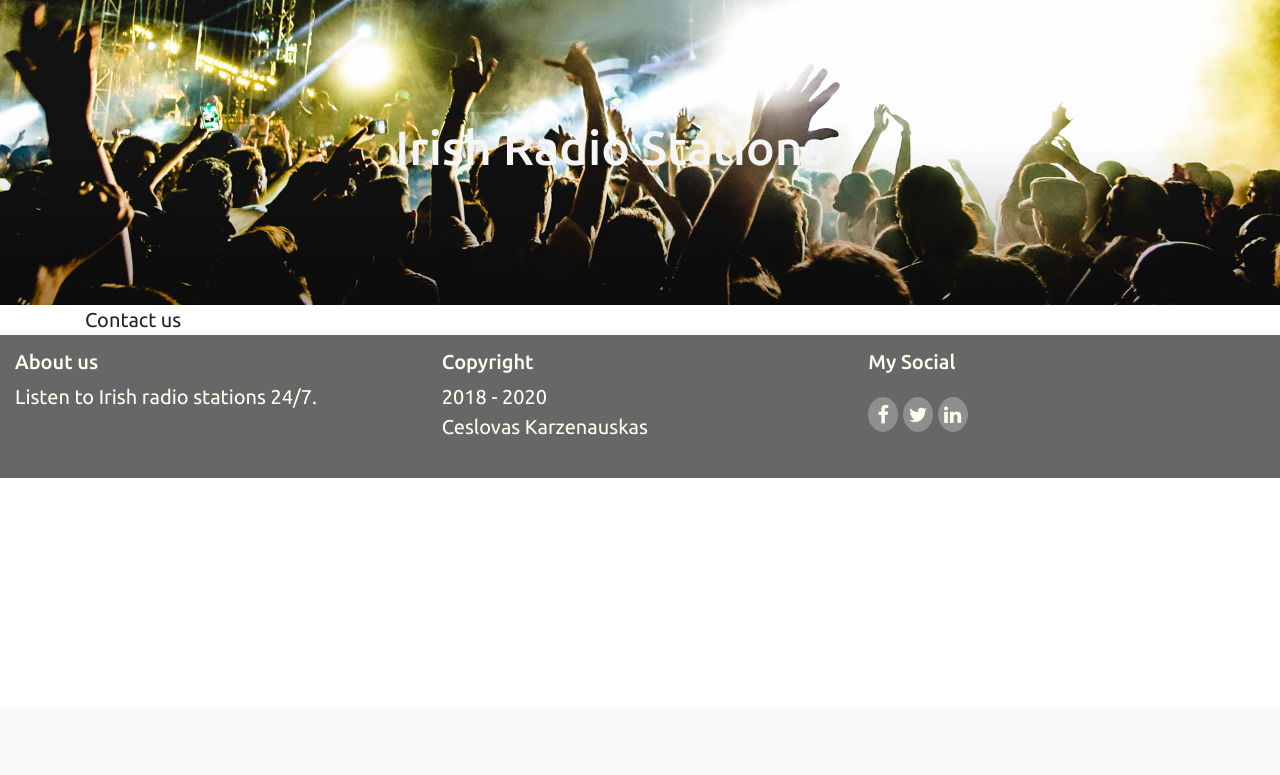
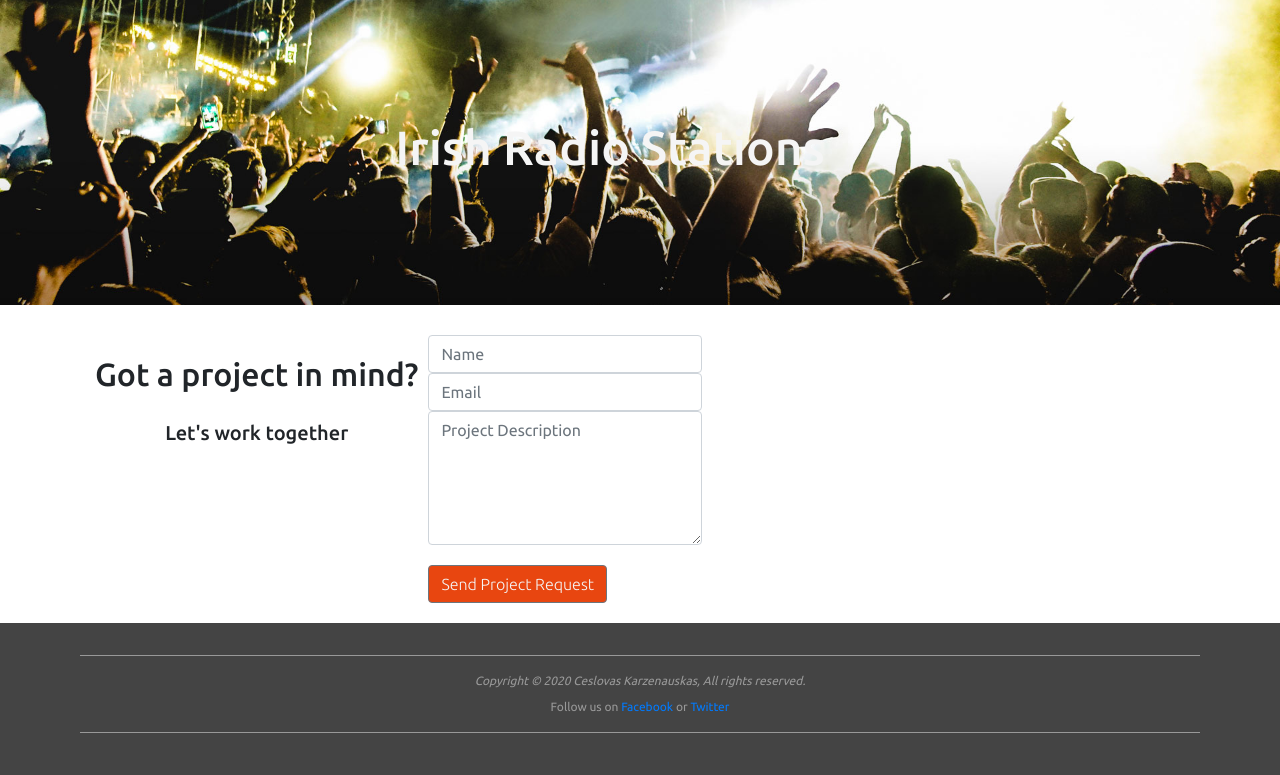
Before and after one commit to jessezauka/radio-stations, a Flask app: page /contact-us in a window 1280 px wide. Shown: the part 91-866 px from the top of the page. Before the commit the page ends 569 px from the top, so only its background shows below. Run offline with Flask 2, Linux system fonts and the light colour scheme; some libraries are stand-ins or nearby versions.

Commit message:
Add Contact us form

```diff
--- a/static/css/style.css
+++ b/static/css/style.css
@@ -81,12 +81,93 @@ button[type="submit"] {
   margin: 10px 10px;
 }
 
-footer {
-  background-color: #676767;
-  color: #fffff0;
-  min-height: 120px;
-  padding-bottom: 15px;
-  padding-top: 15px;
+.inner-content {
+    width: 100%;
+    padding: 0 2.5rem;
+    max-width: 1200px;
+    margin: 0 auto
+}
+
+@media (max-width: 959px) {
+    .inner-content {
+        padding: 0 2rem
+    }
+}
+
+@media (max-width: 419px) {
+    .inner-content {
+        padding: 0 1.5rem
+    }
+}
+
+.footer-link {
+    white-space: nowrap;
+    text-overflow: ellipsis;
+    outline: none
+}
+
+.footer-link:focus, .footer-link:hover {
+    border-bottom: 1px solid #fca253
+}
+
+.footer-link .icon.outbound {
+    display: none
+}
+
+.footer {
+    display: flex;
+    height: 9.5rem;
+    background-color: #444;
+    font-size: .75rem;
+    color: #999;
+    padding-top: 2rem;
+    padding-bottom: 2rem
+}
+
+.footer .footer-content {
+    text-align: center
+}
+
+.footer .footer-content.has-sidebar {
+    margin-left: 20rem
+}
+
+.footer .text-container {
+    padding: 1rem 0;
+    border-top: 1px solid #999;
+    border-bottom: 1px solid #999
+}
+
+.footer .footer-copyright {
+    margin-bottom: .5rem;
+    font-style: italic
+}
+
+.footer .footer-links {
+    display: flex;
+    margin: 0;
+    padding: 0;
+    justify-content: center;
+    list-style-type: none
+}
+
+.footer .footer-links .footer-item {
+    margin: 0 5px;
+    padding: .4rem 1rem;
+    overflow: hidden;
+    text-overflow: ellipsis
+}
+
+@media (max-width: 959px) {
+    .footer .footer-content.has-sidebar {
+        margin-left: 18rem
+    }
+}
+
+@media (max-width: 719px) {
+    .footer .footer-content.has-sidebar {
+        margin-left: 0
+    }
 }
 
 a .fa-download {
--- /dev/null
+++ b/static/js/sendEmail.js
@@ -0,0 +1,16 @@
+function sendMail(contactForm) {
+    emailjs.send("gmail", "contact_us", {
+        "from_name": contactForm.name.value,
+        "from_email": contactForm.emailaddress.value,
+        "project_request": contactForm.projectsummary.value
+    })
+    .then(
+        function(response) {
+            console.log("SUCCESS", response);
+        },
+        function(error) {
+            console.log("FAILED", error);
+        }
+    );
+    return false;  // To block from loading a new page
+}
--- a/templates/base.html
+++ b/templates/base.html
@@ -8,20 +8,17 @@
     <link rel="stylesheet" href="https://maxcdn.bootstrapcdn.com/bootstrap/4.0.0/css/bootstrap.min.css" integrity="sha384-Gn5384xqQ1aoWXA+058RXPxPg6fy4IWvTNh0E263XmFcJlSAwiGgFAW/dAiS6JXm" crossorigin="anonymous">
     <link rel="stylesheet" href="https://stackpath.bootstrapcdn.com/font-awesome/4.7.0/css/font-awesome.min.css" type="text/css" />
     <link rel="stylesheet" type="text/css" href="{{ url_for('static', filename='css/style.css') }}">
-
-    <!-- EmailJS code -->
+<!-- EmailJS code -->
     <script type="text/javascript" src="https://cdn.jsdelivr.net/npm/emailjs-com@2.3.2/dist/email.min.js"></script>
 <script type="text/javascript">
    (function(){
       emailjs.init("user_FInh0oB5WxljIgnvLfu9c");
-      emailjs.send("gmail", "contact_us",{name: "Ceslovas", notes: "The project that I want is ..."});
    })();
 </script>
 
 <title>Radio Stations Ireland</title>
 </head>
 <body>
-
 
 <header>
 <nav class="navbar navbar-expand-lg navbar-light bg-light">
@@ -74,37 +71,14 @@
 
 
   <!-- Footer -->
-  <footer class="container-fluid">
-        <div>
-            <div id="footer-details" class="row">
-                <div class="col-sm-4">
-                <h5 class="uppercase general-sub">About us</h5>
-                <p class="inline-block">
-                    Listen to Irish radio stations 24/7.
-                </p>
-                </div>
-                <div class="col-sm-4">
-                <h5 class="uppercase general-sub">Copyright</h5>
-                <p class="inline-block">
-                2018 - 2020</br>
-                Ceslovas Karzenauskas
-                </p>
-                </div>
-                <div class="col-sm-4">
-                <h5 class="uppercase general-sub">My Social</h5>
-                <ul class="list-inline social-links">
-                    <li><a target="_blank" href="https://www.facebook.com/"><i class=" fa fa-facebook"></i></a></li>
-                    <li><a target="_blank" href="https://twitter.com/explore"><i class=" fa fa-twitter"></i></a></li>
-                    <li><a target="_blank" href="https://www.linkedin.com/home"><i class=" fa fa-linkedin"></i></a></li>
-                </ul>
-                </div>
-            </div>
-        </div>
-    </footer>
+ <footer class="footer"><section class="inner-content footer-content"><div class="text-container"><div class="footer-copyright">Copyright © 2020 Ceslovas Karzenauskas, All rights reserved.</div> <div>Follow us on <a href="https://facebook.com/" target="_blank" rel="noopener noreferrer" class="footer-link external">Facebook</a> or <a href="https://twitter.com/" target="_blank" rel="noopener noreferrer" class="footer-link external">
+    Twitter
+    </a></div></div> </section></footer></section>
 
 <script src="https://code.jquery.com/jquery-3.2.1.slim.min.js" integrity="sha384-KJ3o2DKtIkvYIK3UENzmM7KCkRr/rE9/Qpg6aAZGJwFDMVNA/GpGFF93hXpG5KkN" crossorigin="anonymous"></script>
 <script src="https://cdnjs.cloudflare.com/ajax/libs/popper.js/1.12.9/umd/popper.min.js" integrity="sha384-ApNbgh9B+Y1QKtv3Rn7W3mgPxhU9K/ScQsAP7hUibX39j7fakFPskvXusvfa0b4Q" crossorigin="anonymous"></script>
 <script src="https://maxcdn.bootstrapcdn.com/bootstrap/4.0.0/js/bootstrap.min.js" integrity="sha384-JZR6Spejh4U02d8jOt6vLEHfe/JQGiRRSQQxSfFWpi1MquVdAyjUar5+76PVCmYl" crossorigin="anonymous"></script>
+<script src="../static/js/sendEmail.js"></script>
 </body>
 
 </html>
--- a/templates/contact_us.html
+++ b/templates/contact_us.html
@@ -1,10 +1,19 @@
 {% extends 'base.html' %} {% block content %}
-Contact us
+    <br />
+<section class="container-fluid">
+        <div class="row bg-color-contact">
+            <div>
+                <h3 class="contact-heading uppercase text-center">Got a project in mind?</h3>
+                <h5 class="uppercase text-center">Let's work together</h5>
+            </div>
+            <div class="center-form">
+                <form onsubmit="return sendMail(this);">
+                    <input type="text" name="name" class="form-control" id="fullname" placeholder="Name" required/>
+                    <input type="text" name="emailaddress" class="form-control" id="emailaddress" placeholder="Email" required/>
+                    <textarea rows="5" name="projectsummary" class="form-control" id="projectsummary" placeholder="Project Description" required></textarea>
+                    <button type="submit" class="btn btn-secondary center-block">Send Project Request</button>
+                </form>
+            </div>
+        </div>
+    </section>
 {% endblock %}
-
-<script type="text/javascript" src="https://cdn.jsdelivr.net/npm/emailjs-com@2.3.2/dist/email.min.js"></script>
-<script type="text/javascript">
-   (function(){
-      emailjs.init("user_FInh0oB5WxljIgnvLfu9c");
-   })();
-</script>
```
